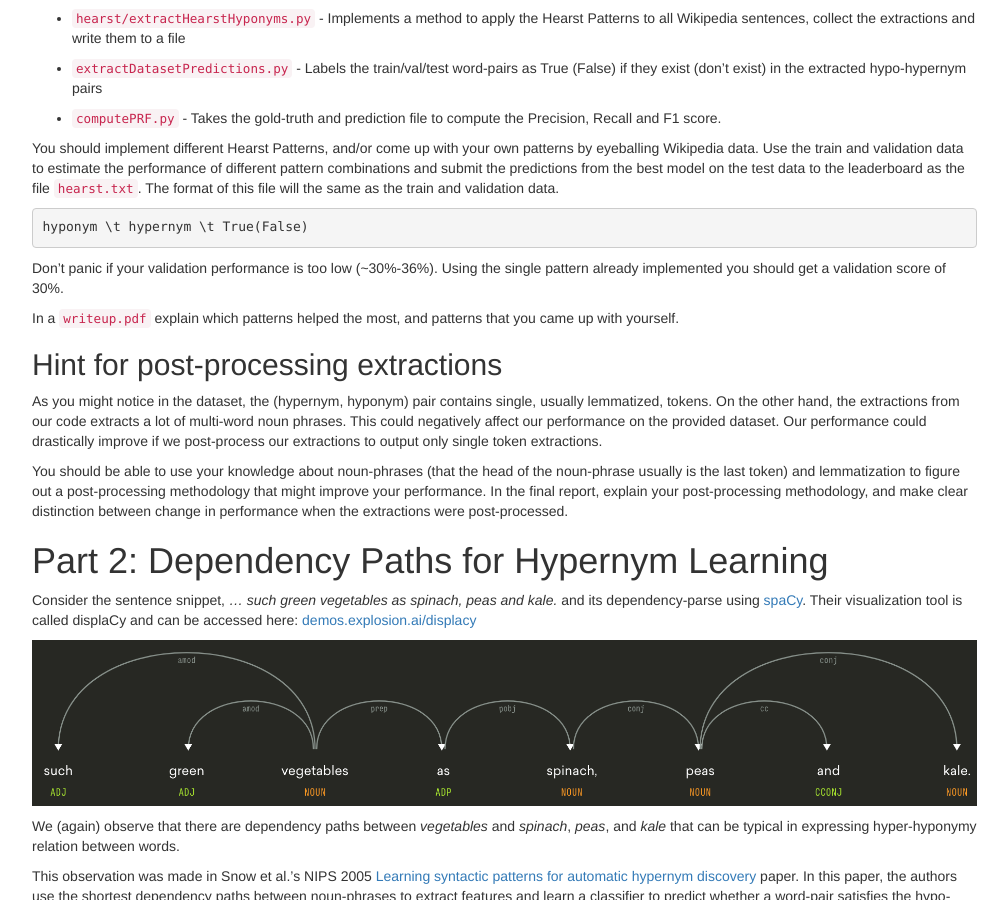
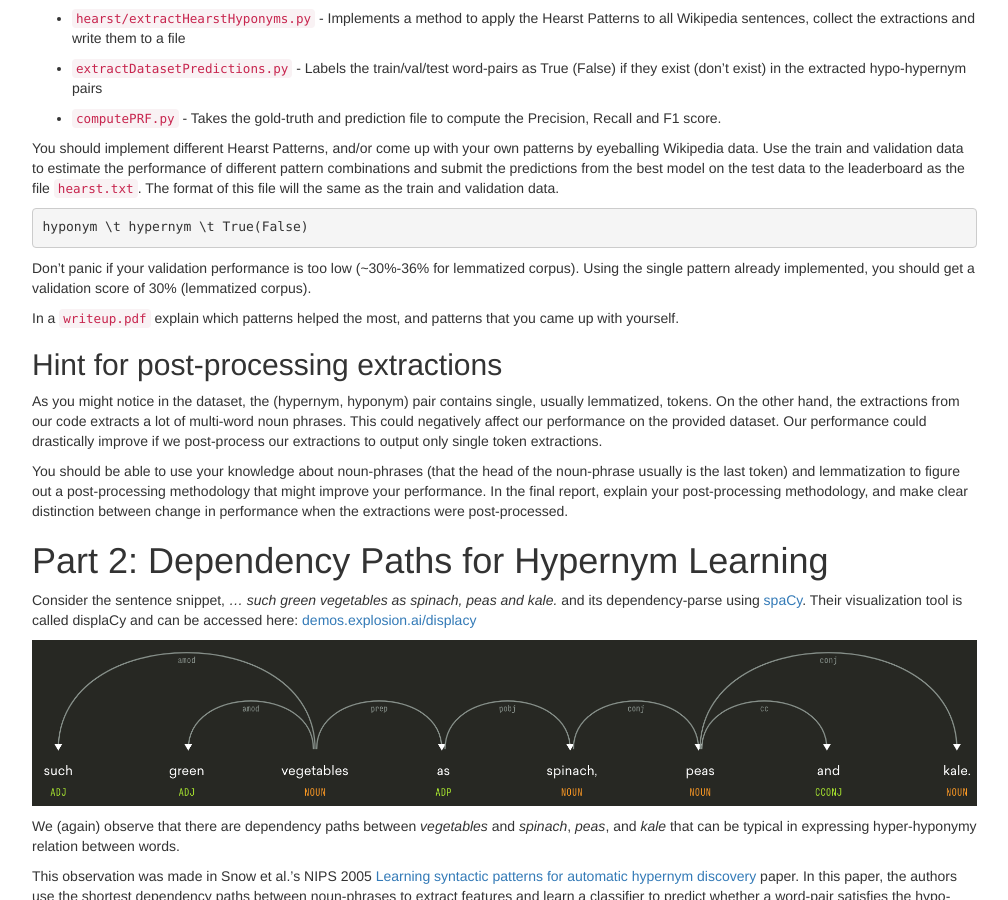
Before and after one commit to computational-linguistics-class/computational-linguistics-class.github.io, a Jekyll site: the page built from assignment8.md, in a window 1280 px wide and 900 px high, scrolled down 2059 px. Shown: the whole window, without its empty margins (233-1241 px from the left). Built offline with Jekyll 4.4.1, drawn with Linux system fonts in a browser that asks for light colours; nearby versions of some CDN libraries; a script that is not in the unit is left out.

Commit message:
added more baselineinfo

````diff
--- a/assignment8.md
+++ b/assignment8.md
@@ -200,7 +200,7 @@ You should implement different Hearst Patterns, and/or come up with your own pat
 ```
 hyponym \t hypernym \t True(False)
 ```
-Don't panic if your validation performance is too low (~30%-36%). Using the single pattern already implemented you should get a validation score of 30%.
+Don't panic if your validation performance is too low (~30%-36% for lemmatized corpus). Using the single pattern already implemented, you should get a validation score of 30% (lemmatized corpus).
 
 In a `writeup.pdf` explain which patterns helped the most, and patterns that you came up with yourself.
 
````
